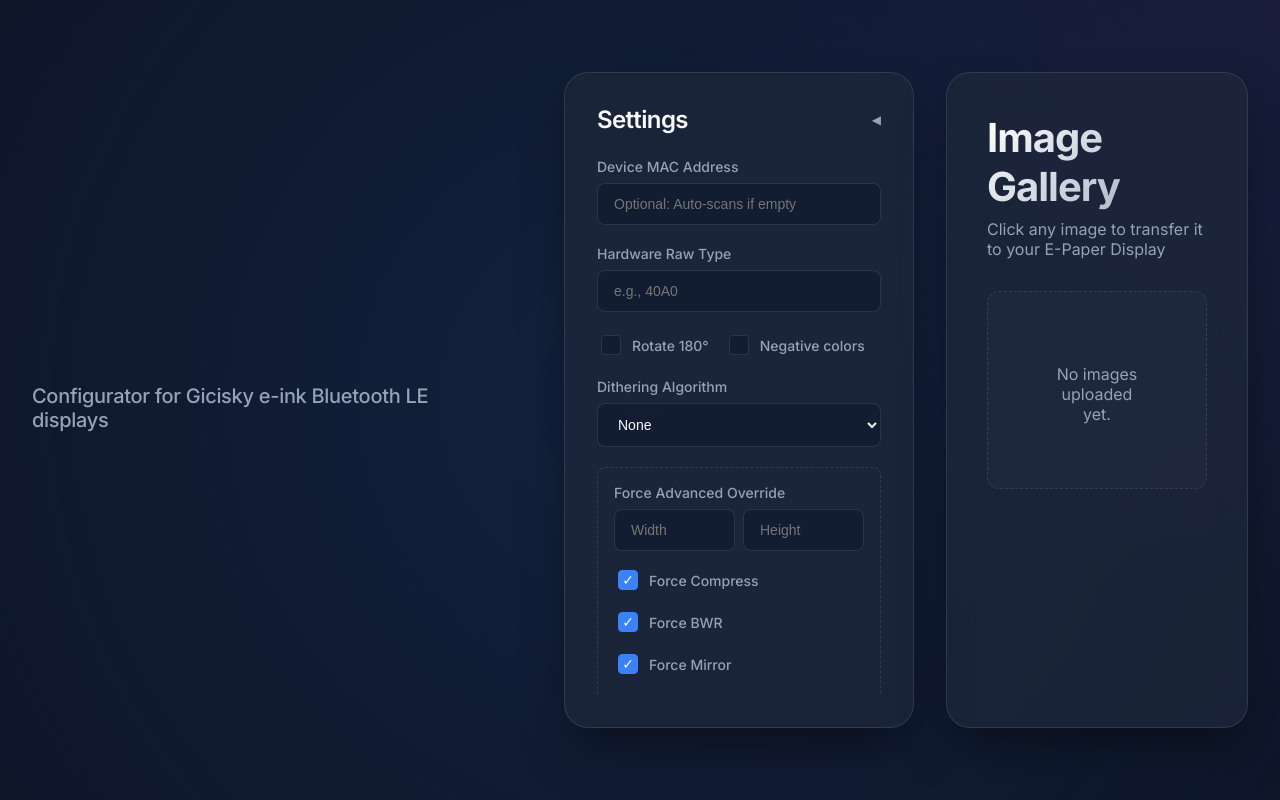
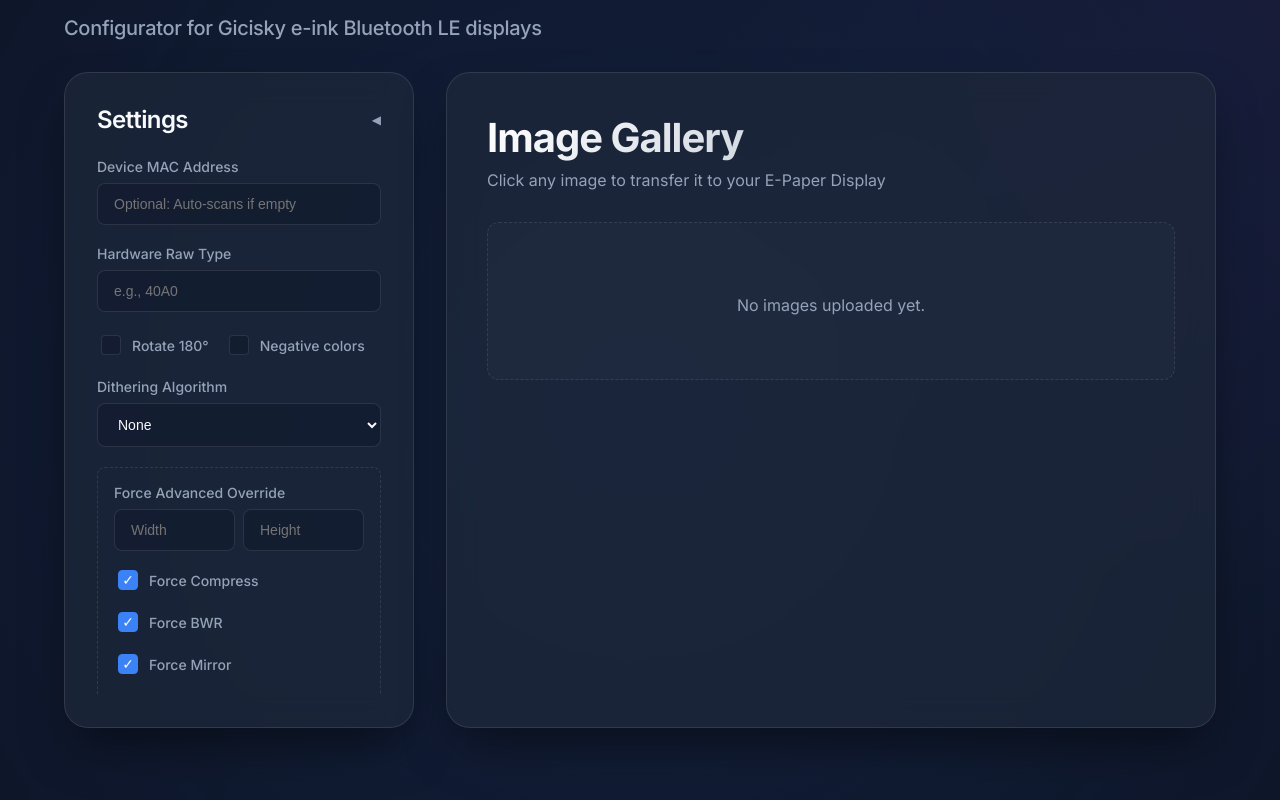
Before and after one commit to JITOnline/web-ble-epaper-updater, a Django app: page / in a window 1280 px wide. Run offline with Django 5.2, Linux system fonts and the light colour scheme; data comes from the database, SQL or seed files in the repository; data that the repository does not hold is empty; some libraries are stand-ins or nearby versions.

Commit message:
style: Change body flex direction to column for vertical stacking.

```diff
--- a/epaper/static/epaper/style.css
+++ b/epaper/static/epaper/style.css
@@ -19,7 +19,7 @@ body {
     color: var(--text);
     min-height: 100vh;
     display: flex;
-    justify-content: center;
+    flex-direction: column;
     align-items: center;
     overflow-x: hidden;
 }
```
